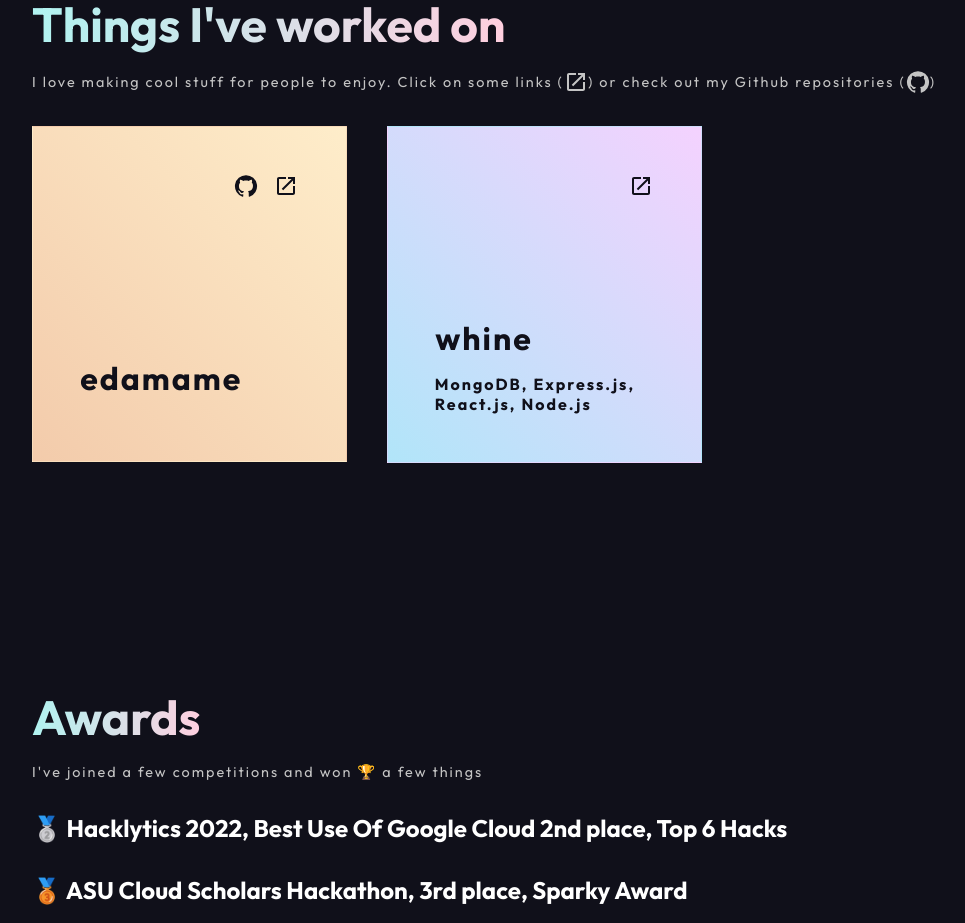
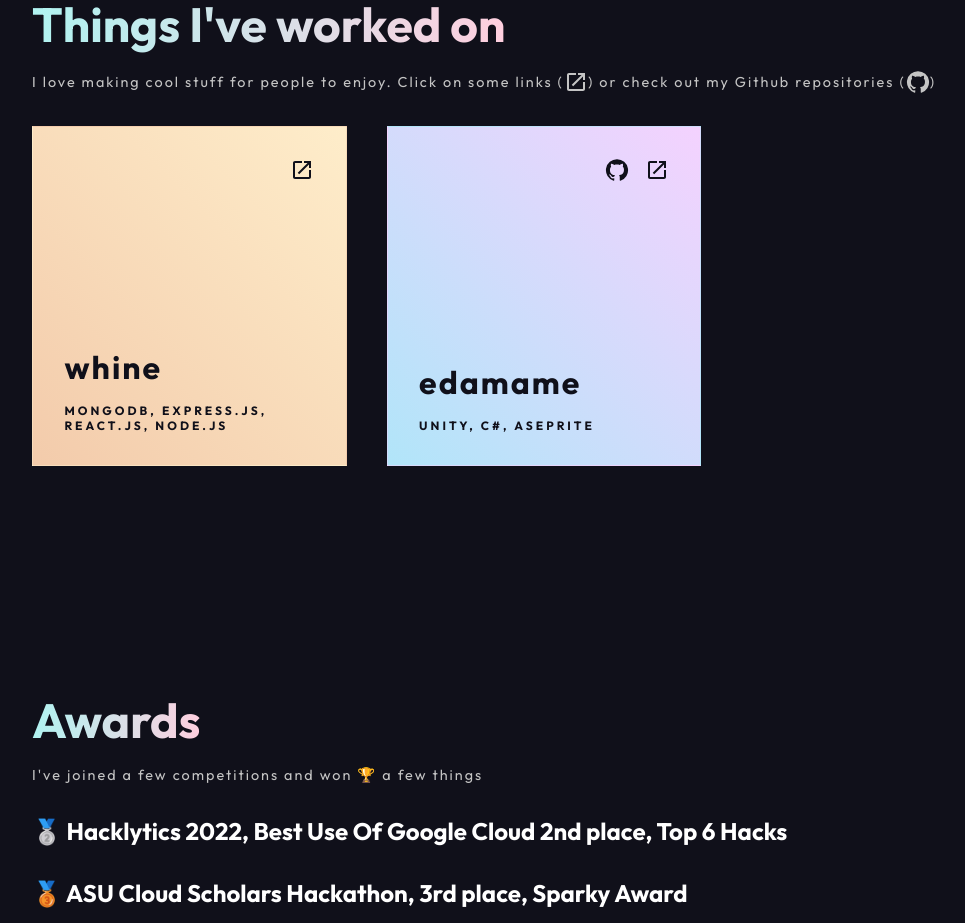
Before and after one commit to hwelsters/portfolio, a React (Create React App) app: page / in a window 1280 px wide. Shown: the part 1200-2123 px from the top of the page, without its empty margins (96-1061 px from the left). Built offline with nearby package versions, Linux system fonts and the light colour scheme.

Commit message:
make it fancy

```diff
--- a/src/data/projects.ts
+++ b/src/data/projects.ts
@@ -1,15 +1,15 @@
 export const projects: Array<ProjectInterface> = [
+  {
+    name: "whine",
+    githubURL: "",
+    externalURL: "https://whining.herokuapp.com/",
+    skills: "MONGODB, EXPRESS.JS, REACT.JS, NODE.JS"
+  },
   {
     name: "edamame",
     githubURL: "https://github.com/hwelsters/edamame",
     externalURL: "https://hwelsters.itch.io/edamame",
-    skills: ""
-  },
-  {
-    name: "whine",
-    githubURL: "",
-    externalURL: "https://whining.herokuapp.com/",
-    skills: "MongoDB, Express.js, React.js, Node.js"
+    skills: "UNITY, C#, ASEPRITE"
   },
 ];
 
--- a/src/pages/Home/components/Projects/components/Project/Project.module.css
+++ b/src/pages/Home/components/Projects/components/Project/Project.module.css
@@ -3,7 +3,7 @@
   align-items: center;
   justify-content: center;
 
-  padding: 15%;
+  padding: 10%;
   display: flex;
   flex-direction: column;
   justify-content: space-between;
@@ -41,9 +41,9 @@
 
 .skills {
   display: flex;
-  font-size: medium;
+  font-size: 0.75rem;
   font-weight: light;
-  letter-spacing: 2px;
+  letter-spacing: 3px;
   width: 100%;
 }
 
```
